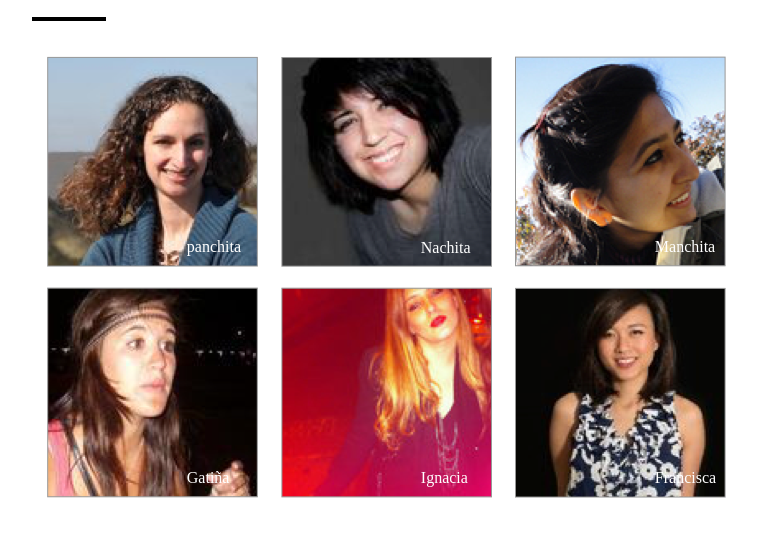
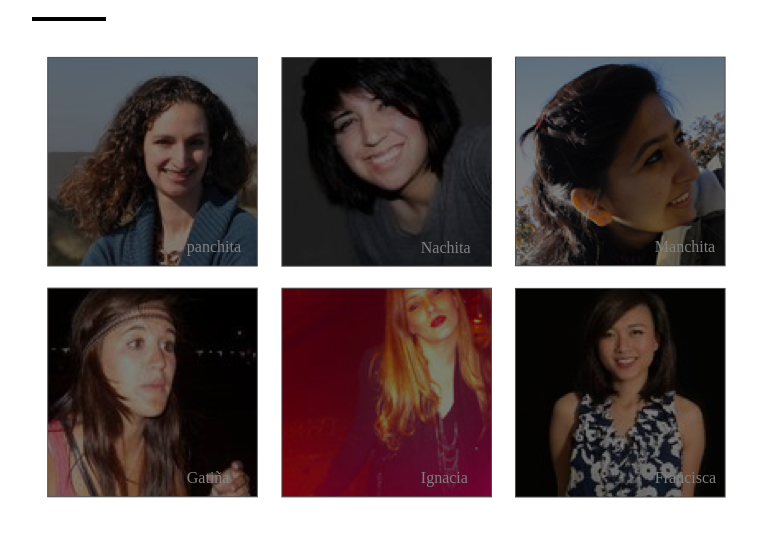
Before and after one commit to dunkel-cat/nuetras-coders, a plain HTML site: page index.html in a window 1280 px wide. Shown: the part 50-586 px from the top of the page, without its empty margins (229-986 px from the left). Drawn offline with Linux system fonts and the light colour scheme.

Commit message:
updating brightness

```diff
--- a/main.css
+++ b/main.css
@@ -14,6 +14,8 @@
 	display: inline-block;
 	margin: 15px;
 	top: 20px;
+	-webkit-filter: brightness(60%);
+    filter: brightness(50%);
 
 }
 .name2{
```
